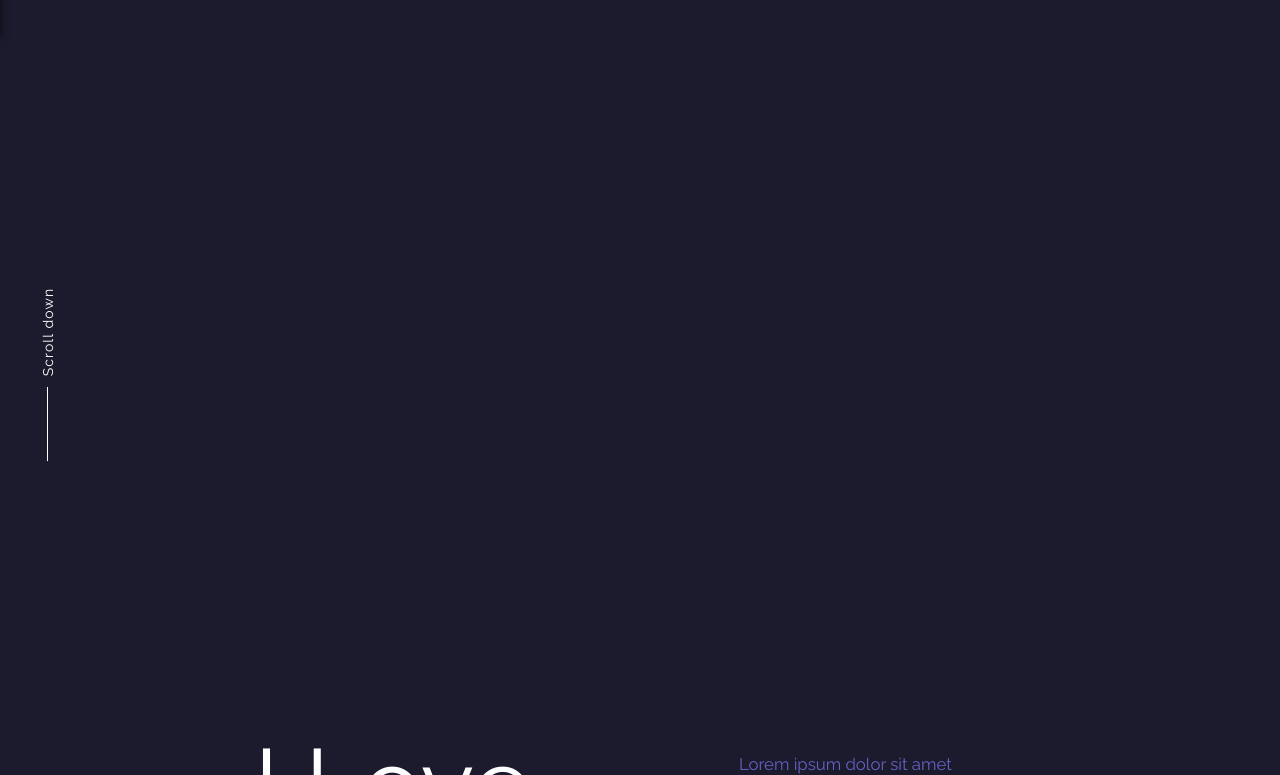
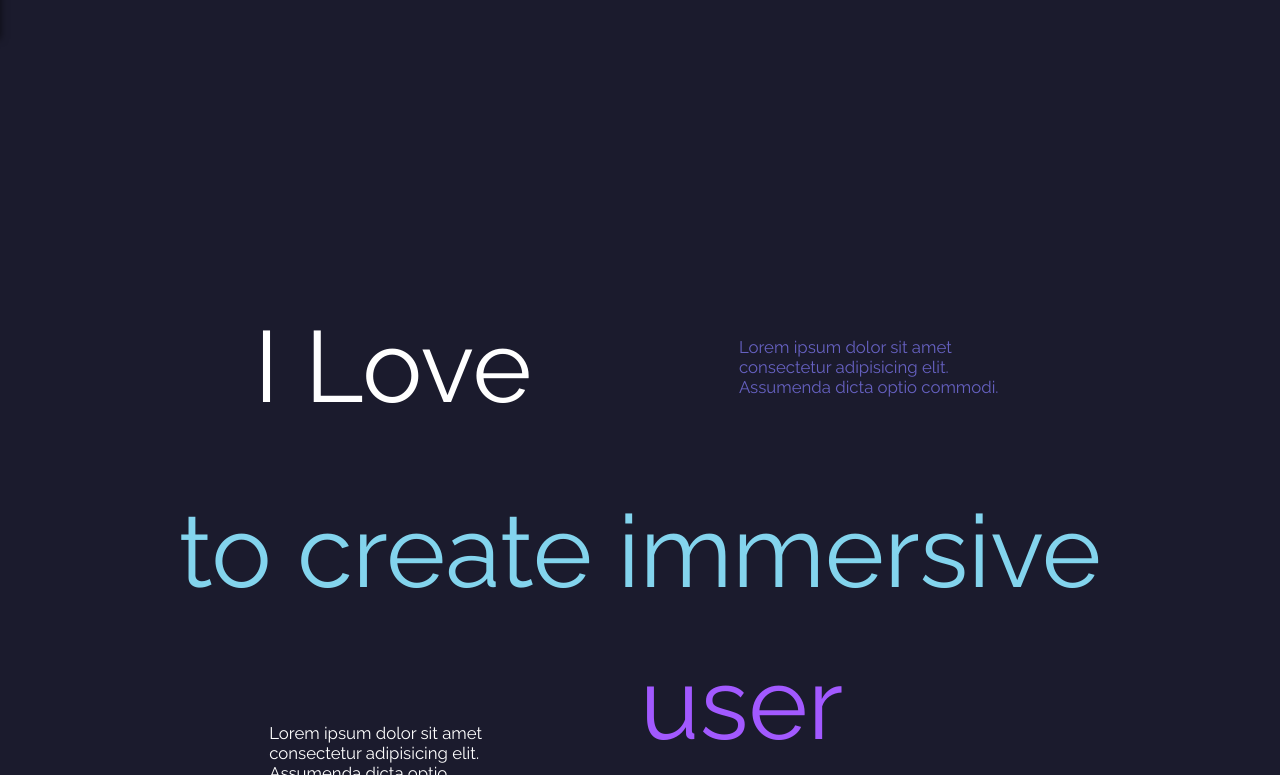
Before and after one commit to YvesFindlay/porfolio, a React (Create React App) app: page / in a window 1280 px wide. Shown: the part 761-1536 px from the top of the page. Built offline with nearby package versions, Linux system fonts and the light colour scheme.

Commit message:
modified dimensions for Scroll down icon

```diff
--- a/src/components/ScrollDown/ScrollDown.scss
+++ b/src/components/ScrollDown/ScrollDown.scss
@@ -1,22 +1,41 @@
+@mixin min-media($width) {
+  @media only screen and (min-width: $width) {
+    @content;
+  }
+}
+
 .scroll-down__container {
-    width: 90px;
+    width: 50px;
     position: relative;
-    margin-top: 18rem;
+    // margin-top: 18rem;
+    margin: 0 auto;
+
+    @include min-media(600px){
+      position: absolute;
+      top: 5%;
+      left: -4%;
+      width: 90px;
+      margin: 10rem 0;
+    }
 
     .scroll-down {
       display: block;
       position: relative;
-      left: -15%;
-      padding: 100px 0;
+      left: -5%;
+      // top: -300%;
+      transform: translateY(200%);
       text-align: center;
     }
+
+    // padding: 100px 0;
 
     .scroll-down::before {
       position: absolute;
       content: ' ';
       margin-left: -1px;
       width: 1px;
-      height: 90px;
+      height: 80px;
+      // height: 90px; desktop version
       top: 52%;
       left: 50%;
       background-color: #ffffff;
```
